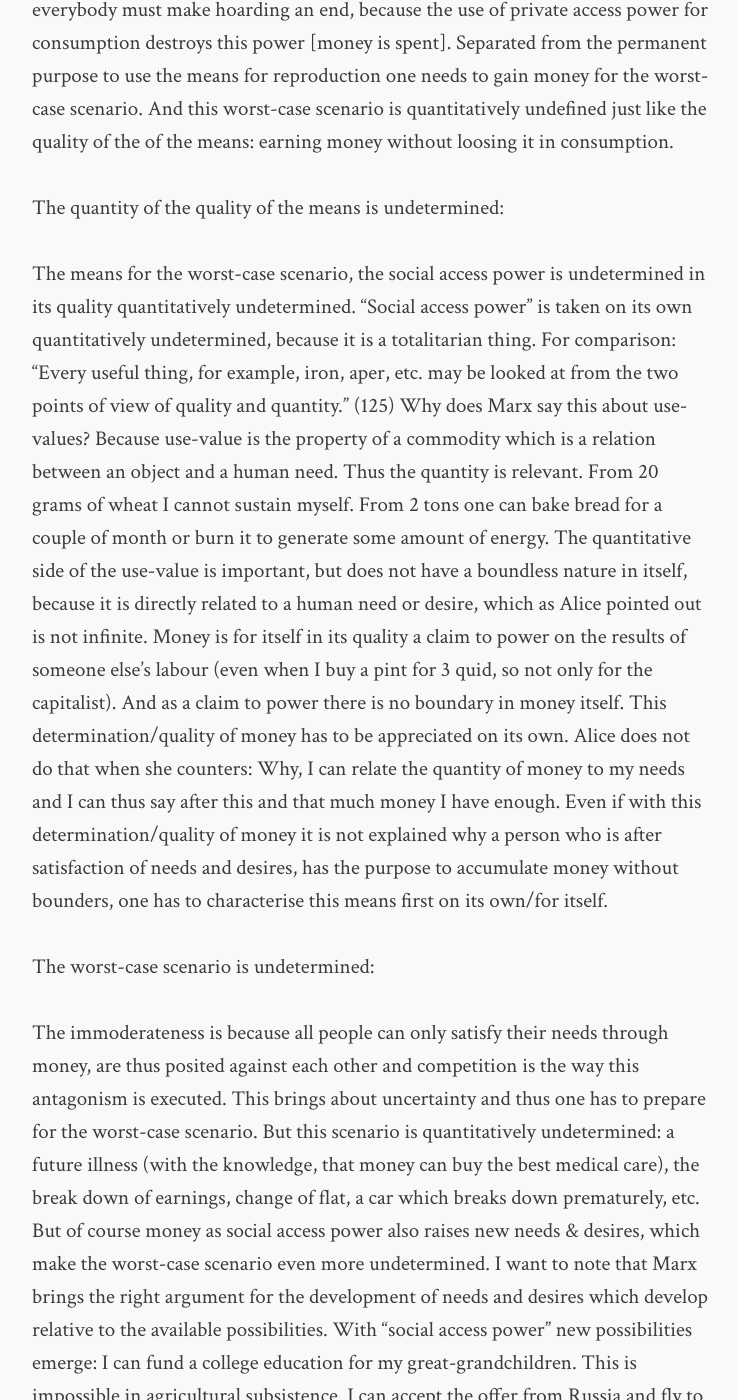
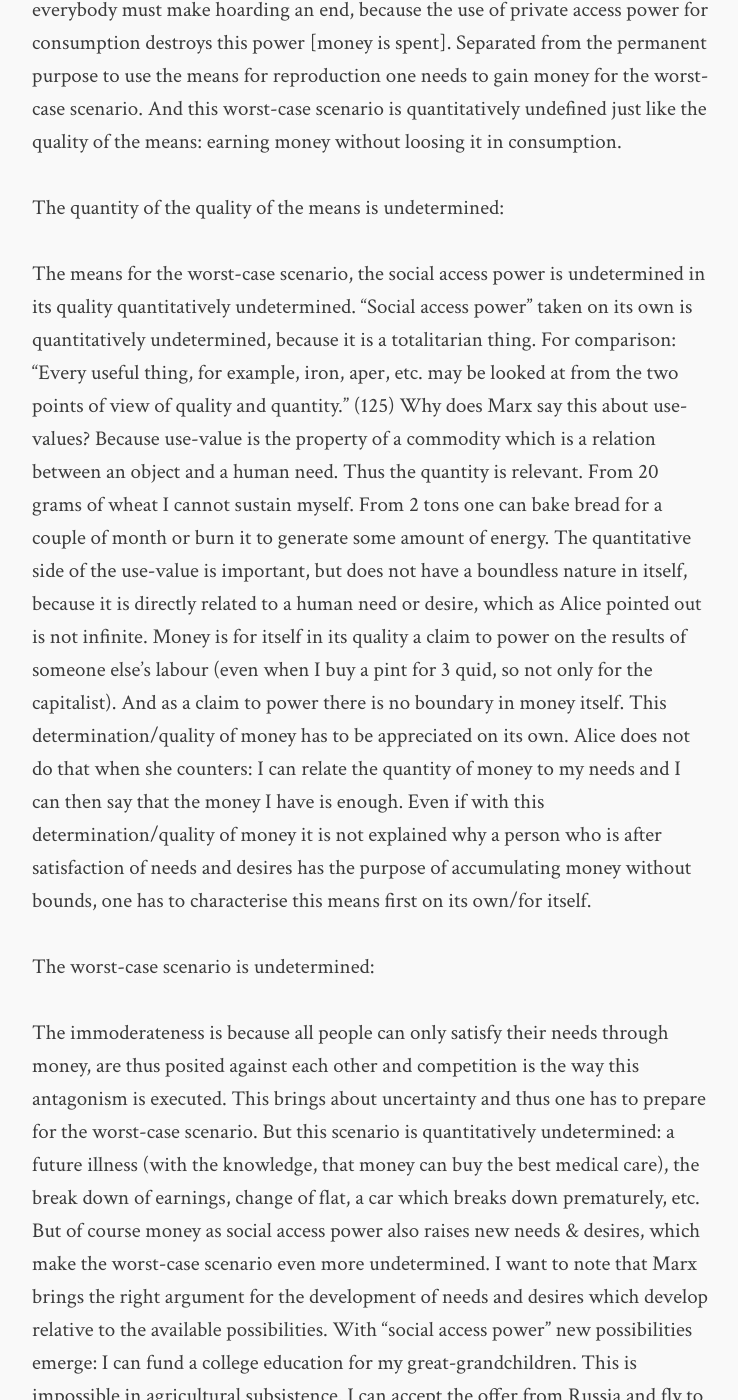
Before and after one commit to readingcapital/readingcapital.github.io, a Jekyll site: the page built from volume-1/chapter-03-04-transition.md, in a window 1280 px wide and 1400 px high, scrolled down 4128 px. Shown: the whole window, without its empty margins (268-1006 px from the left). Built offline with Jekyll 4.4.1, drawn with Linux system fonts in a browser that asks for light colours; comment, search, counter and statistics services are not loaded; some of the changed text lies outside the part shown.

Commit message:
Fixes some typos in chapter 03-04 transition

```diff
--- a/volume-1/chapter-03-04-transition.md
+++ b/volume-1/chapter-03-04-transition.md
@@ -101,7 +101,7 @@
 demand”. Why are they doing this? Because they want to earn money. And in the
 same way, the person which has a problem with them. He acts in the same way and
 causes uncertainties for the others. Thus even before the end “make *more*
-money” one needs to note that the purpose “making money *at all** contains a
+money” one needs to note that the purpose “making money *at all*” contains
 having and producing a lot of uncertainty.
 
 The conflict is founded in the purpose “social access power” around which
@@ -147,11 +147,11 @@
 quality a claim to power on the results of someone else’s labour (even when I
 buy a pint for 3 quid, so not only for the capitalist). And as a claim to power
 there is no boundary in money itself. This determination/quality of money has to
-be appreciated on its own. Alice does not do that when she counters: Why, I can
-relate the quantity of money to my needs and I can thus say after this and that
-much money I have enough. Even if with this determination/quality of money it is
-not explained why a person who is after satisfaction of needs and desires, has
-the purpose to accumulate money without bounders, one has to characterise this
+be appreciated on its own. Alice does not do that when she counters: I can
+relate the quantity of money to my needs and I can then say that the money I
+have is enough. Even if with this determination/quality of money it is
+not explained why a person who is after satisfaction of needs and desires has
+the purpose of accumulating money without bounds, one has to characterise this
 means first on its own/for itself.
 
 The worst-case scenario is undetermined:
@@ -173,7 +173,7 @@
 important capital of the world. I can try to help people in the Third World and
 thus if I am Bono from U2 or Bill Gates I cannot have enough money because there
 is so much poverty – just to counter the accusation that I want to spread only
-negative judgements about the point of view of rich people. No they have
+negative judgements about the point of view of rich people. No, they have
 sometimes, often, maybe more often than workers, maybe less often than workers –
 I don’t know and don’t want to measure it – that what commonly is referred to as
 best intentions.
@@ -225,7 +225,7 @@
 them and continue with production.  Their rents have to be produced by future
 wage labour or successful stock market operations. Also the stability of
 currency depends on successful capitalist growth. Eve said correctly: „Even if
-he retires with a certain size of heard, he does not exit competition but
+he retires with a certain size of hoard, he does not exit competition but
 remains dependent on it.“ But in order to relate this verdict to my prior
 statements one needs to note the following: because the dropouts from the
 purpose “money accumulation” live on the money they have, their purpose is
```
Also changed, not shown: other parts of volume-1/chapter-03-04-transition.md (+16 -16 lines).
